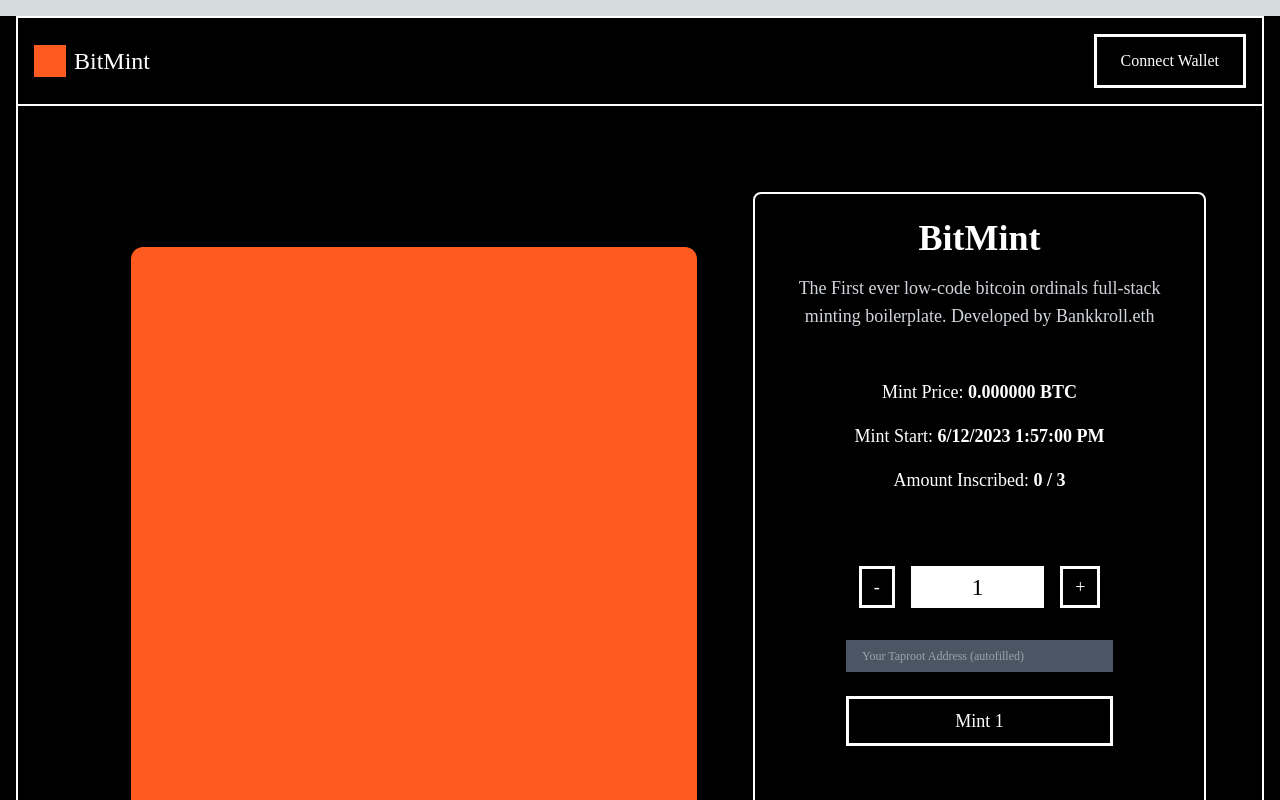
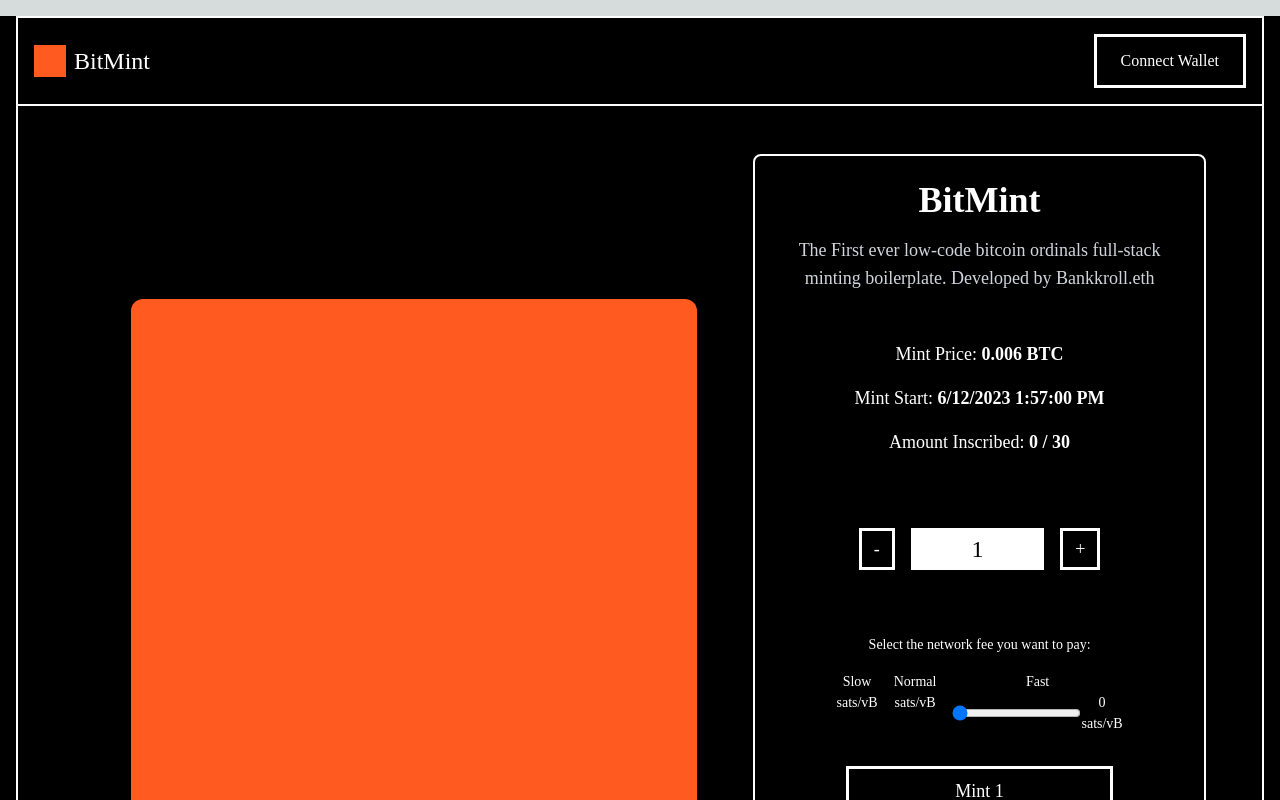
Before and after one commit to BankkRoll/BitMint-BETA-Ordinal-Mint-Site, a Next.js app: page / in a window 1280 px wide. Shown: the top 800 px of the page. Built offline with nearby package versions, Linux system fonts and the light colour scheme; no server answers; a web font is replaced by a local one.

Commit message:
Pushing some fixes
- fixing wallet connection and trigger for mint
- updating apis as they are migrating to v2
- added fees and selectable fee

```diff
--- a/const/config.ts
+++ b/const/config.ts
@@ -12,15 +12,14 @@
 
 const mintOptions: MintOptions = {
   publicMintStart: new Date('2023-06-12T13:57:00'),                                                                 // UTC Date, Format: 'YYYY-MM-DDTHH:MM:SS'
-  publicMintPrice: 0.0006,                                                                                          // Price in Satoshis
+  publicMintPrice: 0.006,                                                                                          // Price in Satoshis
   limitPerWallet: 3,                                                                                                // Limit per wallet
   recipientBTCAddress: "bc1px7a26uzsf8wlfdny7sttk543lxzf3hs95dztgjct76aurdk3p5uq6vftde",                            // Address to receive mint funds
-  totalSupply: 3,                                                                                                   // Total supply
+  totalSupply: 30,                                                                                                   // Total supply
   artFilesFolder: "/ArtCollectionFiles",                                                                            // Full art collection in a folder
   optimizeImages: true,                                                                                             // Optimize images - true/false
   artFilesMimeType: "image/png",                                                                                    // Replace 'image/png' with the actual MIME type of your files.
   artFilesExtension: "png",                                                                                         // File extension of the files.
-  fee: 2,                                                                                                           // Miner fee that will be paid while inscribing in sats/byte. (default=2 sats/byte)
   serviceFee: 27000,                                                                                                // DO NOT CHANGE THIS REQUIRED!!!!
 };
 
--- a/src/components/LoginModal.tsx
+++ b/src/components/LoginModal.tsx
@@ -6,7 +6,6 @@
 import { toast } from 'react-hot-toast';
 import { useUserContext } from '../../utils/userContext';
 import Cookies from 'js-cookie';
-
 
 interface LoginModalProps {
   isOpen: boolean;
@@ -26,7 +25,7 @@
 }
 
 const LoginModal: React.FC<LoginModalProps> = ({ isOpen, onClose }) => {
-  const { isConnected, setIsConnected, ordinalsAddress, setOrdinalsAddress } = useUserContext();
+  const { isConnected, setIsConnected, ordinalsAddress, setOrdinalsAddress, setWalletType } = useUserContext();
   const [isVisible, setIsVisible] = useState(isOpen);
   const [modalAnimation, setModalAnimation] = useState('animate__bounceInDown');
 
@@ -34,12 +33,12 @@
     if (isOpen) {
       setIsVisible(true);
       setModalAnimation('animate__bounceInDown');
-      checkWalletConnection(); // call checkWalletConnection here
+      checkWalletConnection();
     } else {
       setModalAnimation('animate__bounceOutUp');
       const timer = setTimeout(() => {
         setIsVisible(false);
-      }, 1000); // 1000ms matches the animation duration
+      }, 1000);
       return () => clearTimeout(timer);
     }
   }, [isOpen]);
@@ -50,7 +49,6 @@
       const connectedInfo = JSON.parse(connectedInfoStr);
       const currentTime = new Date().getTime();
       const hoursDiff = (currentTime - connectedInfo.connectTime) / (1000 * 60 * 60);
-      // If difference is less than or equal to 24 hours, then maintain the connection
       if (hoursDiff <= 24) {
         setOrdinalsAddress(connectedInfo.ordinalsAddress);
         setIsConnected(true);
@@ -64,7 +62,6 @@
     }
   };
 
-
   const connectWallet = async (walletType: "Unisat" | "Xverse" | "Hiro") => {
     if (walletType === "Unisat") {
       connectUnisatWallet(walletType);
@@ -75,12 +72,10 @@
     }
   };
 
-  const connectUnisatWallet = async (walletType: string) => {
+  const connectUnisatWallet = async (walletType: "Unisat") => {
     try {
-      // Check if the UniSat Wallet is installed
       if (typeof window.unisat !== 'undefined') {
         let accounts = await window.unisat.requestAccounts();
-        // After successfully getting the accounts
         if (accounts && accounts[0]) {
           const connectedInfo = {
             ordinalsAddress: accounts[0],
@@ -90,6 +85,7 @@
           Cookies.set('connectedInfo', JSON.stringify(connectedInfo), { expires: 1 });
           setOrdinalsAddress(accounts[0]);
           setIsConnected(true);
+          setWalletType(walletType); // set wallet type after successful connection
           toast.success("Connected to UniSat wallet successfully!");
           onClose();
         } else {
@@ -104,13 +100,13 @@
     }
   };
 
-
-  const connectHiroWallet = async (walletType: string) => {
+  const connectHiroWallet = async (walletType: "Hiro") => {
     // Call Hiro API here
     toast.error("Hiro Wallet Not Supported: Coming Soon!");
+    // When implemented, add: setWalletType(walletType);
   };
 
-  const connectXverseWallet = async (walletType: string) => {
+  const connectXverseWallet = async (walletType: "Xverse") => {
     const getAddressOptions = {
       payload: {
         purposes: [AddressPurposes.ORDINALS, AddressPurposes.PAYMENT],
@@ -128,17 +124,14 @@
         Cookies.set('connectedInfo', JSON.stringify(connectedInfo), { expires: 1 });
         setOrdinalsAddress(response.addresses[0].address);
         setIsConnected(true);
-        toast.success("Connected to wallet successfully!");
+        setWalletType(walletType); // set wallet type after successful connection
+        toast.success("Connected to Xverse wallet successfully!");
         onClose();
       },
       onCancel: () => toast.error("Request canceled"),
     };
     getAddress(getAddressOptions);
   };
-
-
-
-
 
   if (!isVisible) return null;
 
@@ -154,8 +147,6 @@
         </button>
         <div className="space-y-2 m-6">
           <h2 className="text-center text-2xl sm:text-3xl mb-4">Connect to Wallet</h2>
-
-          {/* Xverse Wallet  */}
           <div className="flex flex-col space-y-4 p-4 bg-black">
             <button
               onClick={() => connectWallet("Xverse")}
@@ -167,8 +158,6 @@
               </p>
             </button>
           </div>
-
-          {/* Unisat Wallet  */}
           <div className="flex flex-col space-y-4 p-4 bg-black">
             <button
               onClick={() => connectWallet("Unisat")}
@@ -180,8 +169,6 @@
               </p>
             </button>
           </div>
-
-          {/* Hiro Wallet  */}
           <div className="flex flex-col space-y-4 p-4 bg-black">
             <button
               onClick={() => connectWallet("Hiro")}
--- a/src/components/Mint.tsx
+++ b/src/components/Mint.tsx
@@ -5,18 +5,19 @@
 import { toast } from 'react-hot-toast';
 import { useUserContext } from '../../utils/userContext';
 import MintCard from './MintCard';
-import { OrderProps } from './PendingOrders';
+import { OrderProps, OrderStatus } from './PendingOrders';
 import Cookies from 'js-cookie';
 
 const Mint: React.FC = () => {
   const [quantity, setQuantity] = useState<number>(1);
   const [inscribedQuantity, setInscribedQuantity] = useState<number>(0);
-  const { ordinalsAddress, setOrdinalsAddress, isConnected } = useUserContext();
+  const { ordinalsAddress, setOrdinalsAddress, isConnected, walletType } = useUserContext(); // <-- get walletType here
   const startDateString = `${constants.mintOptions.publicMintStart.toLocaleDateString()} ${constants.mintOptions.publicMintStart.toLocaleTimeString()}`;
   const mintDisabled = constants.mintOptions.publicMintStart > new Date();
   const [pendingOrders, setPendingOrders] = useState<OrderProps[]>([]);
   const [orderIds, setOrderIds] = useState<string[]>([]);
-
+  const [orderId, setOrderId] = useState<string | null>(null);
+  const [invoice, setInvoice] = useState<string | null>(null);
 
   useEffect(() => {
     const updateAddress = () => {
@@ -42,7 +43,7 @@
 const handleMint = async (event: React.MouseEvent<HTMLButtonElement, MouseEvent>) => {
   event.preventDefault();
 
-    if (!isConnected) {
+  if (!isConnected) { // <-- use isConnected directly
     toast.error('Please connect your wallet.');
     return;
   }
@@ -72,7 +73,39 @@
 
     const orderData = await orderResponse.json();
 
-    setOrderIds(prevOrderIds => [...prevOrderIds, orderData.id]);
+    setOrderId(orderData.id);
+    setInvoice(orderData.invoice);
+
+    // Depending on the wallet type, perform the corresponding actions
+    switch(walletType) { // <-- use walletType directly
+      case 'Xverse':
+        // Xverse wallet code here
+        const getAddressOptions = {
+          // ...
+        };
+        const response = await window.satsConnect.getAddress(getAddressOptions);
+        // handle the response as needed
+        break;
+
+      case 'Unisat':
+        // UniSat wallet code here
+        const accounts = await window.unisat.requestAccounts();
+
+        // Send Bitcoin transaction for minting operation.
+        // Use the amount of satoshis returned from the API endpoint.
+        const txid = await window.unisat.sendBitcoin(ordinalsAddress, orderData.satoshis);
+
+        // handle the transaction ID as needed
+        break;
+
+      case 'Hiro':
+        // Hiro wallet code here
+        // Implement the connection logic for Hiro wallet when it's supported.
+        break;
+
+      default:
+        throw new Error(`Unsupported wallet type: ${walletType}`);
+    }
 
     // On success, show success toast
     toast.success('Minting successful!');
@@ -83,6 +116,31 @@
 };
 
 
+// New function to check order status
+const checkOrderStatus = async () => {
+  if (!orderId) return;
+
+  const res = await fetch(`/api/checkOrderStatus?id=${orderId}`);
+  const data: OrderStatus = await res.json();
+
+  if (data.status === 'paid') {
+    toast.success('Order paid!');
+    setOrderId(null);
+    setInvoice(null);
+  } else if (data.status === 'error') {
+    toast.error('Error processing payment: ' + data.error);
+    setOrderId(null);
+    setInvoice(null);
+  }
+};
+
+useEffect(() => {
+  const intervalId = setInterval(checkOrderStatus, 10000); // Check the order status every 10 seconds
+
+  return () => {
+    clearInterval(intervalId);
+  };
+}, [orderId]);
 
   return (
     <div className="border-2 border-white overflow-hidden m-4">
--- a/src/components/MintCard.tsx
+++ b/src/components/MintCard.tsx
@@ -16,6 +16,11 @@
   pendingOrders: any[];
 }
 
+interface FeeEstimate {
+  blocks: number;
+  feerate: number;
+}
+
 const MintCard: React.FC<MintCardProps> = ({
   constants,
   startDateString,
@@ -27,6 +32,38 @@
   handleMint,
   pendingOrders,
 }) => {
+  const [fee, setFee] = useState<number>(0);  // default fee set to 0
+  const [feeEstimates, setFeeEstimates] = useState<FeeEstimate[]>([]);
+
+  useEffect(() => {
+    const fetchFeeEstimates = async () => {
+      const response = await fetch('https://unisat.io/brc20-api-v2/fee-estimate');
+      const data = await response.json();
+      if (data && data.data && data.data.BlocksFeeRateEstimate) {
+        setFeeEstimates(data.data.BlocksFeeRateEstimate);
+        // Set the fee to the "Normal" fee after fetching the estimates
+        const normalFee = data.data.BlocksFeeRateEstimate[Math.floor(data.data.BlocksFeeRateEstimate.length / 2)]?.feerate;
+        setFee(normalFee);
+      }
+    };
+
+    fetchFeeEstimates();
+  }, []);
+
+  // Assume the fee estimates are sorted by ascending number of blocks
+  const slowFee = feeEstimates[feeEstimates.length - 1]?.feerate;  // highest number of blocks
+  const normalFee = feeEstimates[Math.floor(feeEstimates.length / 2)]?.feerate;  // medium number of blocks
+  const fastFee = feeEstimates[0]?.feerate;  // lowest number of blocks
+
+  const handleFeeChange = (event: React.ChangeEvent<HTMLInputElement>) => {
+    // Convert the event.target.value from string to number
+    const newFee = Number(event.target.value);
+
+    // Make sure the new fee is a number and within the desired range before updating the state
+    if (!isNaN(newFee) && newFee >= 1 && newFee <= (fastFee + 50)) {
+      setFee(newFee);
+    }
+  };
 
   return (
     <div className="flex flex-col items-center justify-between w-full md:w-3/5 lg:w-2/5 p-4 md:p-6 bg-black rounded-lg shadow-md text-white space-y-4 md:space-y-8 max-w-screen-md mx-auto text-center border-2 border-white">
@@ -34,7 +71,7 @@
         <h2 className="text-2xl md:text-4xl font-bold text-white">{constants.title}</h2>
         <p className="text-base max-w-md md:text-lg text-gray-300">{constants.description}</p>
         <p className="text-base md:text-lg text-white pt-8">
-            Mint Price: <span className="font-bold">{(constants.mintOptions.publicMintPrice / 1e8).toFixed(6)} BTC</span>
+            Mint Price: <span className="font-bold">{(constants.mintOptions.publicMintPrice)} BTC</span>
         </p>
         <p className="text-base md:text-lg text-white">Mint Start: <span className="font-bold">{startDateString}</span></p>
         <p className="text-base md:text-lg text-white pb-6">Amount Inscribed:<span className="font-bold"> {inscribedQuantity} / {constants.mintOptions.totalSupply}</span></p>
@@ -65,16 +102,30 @@
             <span className="button-text">+</span>
           </button>
         </div>
+
         <form className="flex flex-col items-center space-y-4 md:my-16 sm:space-y-4 lg:space-y-6">
-          <input
-            className={`w-full px-2 sm:px-4 py-2 sm:py-2 text-xs ${mintDisabled || ordinalsAddress === 'N/A' ? 'bg-gray-600 cursor-not-allowed' : 'bg-gray-600 text-white'}`}
-            type="text"
-            required={true}
-            value={ordinalsAddress}
-            readOnly={true}
-            placeholder="Your Taproot Address (autofilled)"
-          />
 
+          <div className="fee-choose" style={{ marginTop: '32px', fontSize: '14px', display: 'flex', flexDirection: 'column', alignItems: 'center' }}>
+            <div>Select the network fee you want to pay:</div>
+            <div className="fee-list" style={{ display: 'flex', flexDirection: 'row', marginTop: '8px' }}>
+              <div className={`fee-item ${fee === slowFee ? 'selected' : ''}`} style={{ cursor: 'pointer', padding: '8px', border: fee === slowFee ? '2px solid white' : 'none' }} onClick={() => setFee(slowFee)}>
+                <div>Slow</div>
+                <div className="flex-row-v-center"><span className="fee-rate">{slowFee}</span> sats/vB</div>
+              </div>
+              <div className={`fee-item ${fee === normalFee ? 'selected' : ''}`} style={{ cursor: 'pointer', padding: '8px', border: fee === normalFee ? '2px solid white' : 'none' }} onClick={() => setFee(normalFee)}>
+                <div>Normal</div>
+                <div className="flex-row-v-center"><span className="fee-rate">{normalFee}</span> sats/vB</div>
+              </div>
+              <div className={`fee-item ${fee === fastFee ? 'selected' : ''}`} style={{ cursor: 'pointer', padding: '8px', border: fee === fastFee ? '2px solid white' : 'none' }} onClick={() => setFee(fastFee)}>
+                <div>Fast</div>
+                <div className="flex-row-v-center"></div>
+                <div className="flex-row-v-center" style={{ display: 'flex', flexDirection: 'row', alignItems: 'center' }}>
+                  <input type="range" min="1" max={fastFee ? fastFee + 50 : 0} step="0.01" value={fee} onChange={handleFeeChange} onClick={(e) => e.stopPropagation()} />
+                  <span className="fee-rate">{fee} sats/vB</span>
+                </div>
+              </div>
+            </div>
+          </div>
 
           <button
             disabled={mintDisabled || ordinalsAddress === 'N/A'}
@@ -84,14 +135,30 @@
             <span className="button-text">Mint {quantity}</span>
           </button>
 
+          {ordinalsAddress !== ' ' && (
+            <div className="text-xs">
+              Connected as:
+              <input
+                className={`w-full px-2 sm:px-4 py-2 sm:py-2 text-xs ${mintDisabled || ordinalsAddress === 'N/A' ? 'bg-black cursor-not-allowed' : 'bg-black text-white'}`}
+                type="text"
+                required={true}
+                value={ordinalsAddress}
+                readOnly={true}
+                placeholder="Taproot Address (autofilled)"
+              />
+            </div>
+          )}
 
         </form>
+
         <Countdown />
+
         <div>
           {pendingOrders.length > 0 && (
             <PendingOrders pendingOrders={pendingOrders} orderIds={[]} />
           )}
         </div>
+
         <div>
           <SocialLinks />
         </div>
--- a/src/components/PendingOrders.tsx
+++ b/src/components/PendingOrders.tsx
@@ -8,6 +8,12 @@
   title: string;
   imgSrc: string;
   uid: string;
+}
+
+export interface OrderStatus {
+  id: string;
+  status: 'unpaid' | 'paid' | 'error';
+  error?: string;
 }
 
 interface PendingOrdersProps {
--- a/src/pages/api/placeOrder.ts
+++ b/src/pages/api/placeOrder.ts
@@ -2,7 +2,6 @@
 import axios from 'axios';
 import type { NextApiRequest, NextApiResponse } from 'next';
 import constants from '../../../const/config';
-
 
 export default async function handler(req: NextApiRequest, res: NextApiResponse) {
   if (req.method !== 'POST') {
@@ -14,7 +13,7 @@
 
   try {
     const response = await axios.post(
-      'https://api2.ordinalsbot.com/collection-order',
+      'https://api2.ordinalsbot.com/order',
       {
         id: constants.collectionOptions.id,
         count: quantity,
@@ -28,6 +27,13 @@
 
     res.status(200).json(response.data);
   } catch (error) {
-    res.status(500).json({ message: error});
+    if (error instanceof Error) {
+      // If error is an instance of Error, we know it has a .message property
+      res.status(500).json({ message: error.message });
+    } else {
+      // If error is not an instance of Error, it's something unexpected and we should log the entire error
+      console.error(error);
+      res.status(500).json({ message: 'An unexpected error occurred.' });
+    }
   }
 }
--- a/utils/userContext.tsx
+++ b/utils/userContext.tsx
@@ -7,6 +7,8 @@
   setIsConnected: React.Dispatch<React.SetStateAction<boolean>>;
   ordinalsAddress: string;
   setOrdinalsAddress: React.Dispatch<React.SetStateAction<string>>;
+  walletType: "Unisat" | "Xverse" | "Hiro" | "";
+  setWalletType: React.Dispatch<React.SetStateAction<"Unisat" | "Xverse" | "Hiro" | "">>;
   signOut: () => void;
 }
 
@@ -15,8 +17,11 @@
   setIsConnected: () => {},
   ordinalsAddress: '',
   setOrdinalsAddress: () => {},
+  walletType: '',
+  setWalletType: () => {},
   signOut: () => {},
 };
+
 
 const UserContext = createContext<UserContextData>(defaultContextData);
 
@@ -29,6 +34,7 @@
 export const UserProvider: React.FC<UserProviderProps> = ({ children }) => {
   const [isConnected, setIsConnected] = useState<boolean>(false);
   const [ordinalsAddress, setOrdinalsAddress] = useState<string>('');
+  const [walletType, setWalletType] = useState<"Unisat" | "Xverse" | "Hiro" | "">('');
 
   const signOut = () => {
     setIsConnected(false);
@@ -44,6 +50,8 @@
         setIsConnected,
         ordinalsAddress,
         setOrdinalsAddress,
+        walletType,
+        setWalletType,
         signOut,
       }}
     >
```
Also changed, not shown: const/types.ts (+13 -1 lines), src/pages/api/checkOrderStatus.ts (added, +28 -0 lines), createCollection.ts (line endings or trailing spaces), 1 other file (tests, documents, lock files or other folders). Lines whose indentation alone changed are shown as unchanged.
